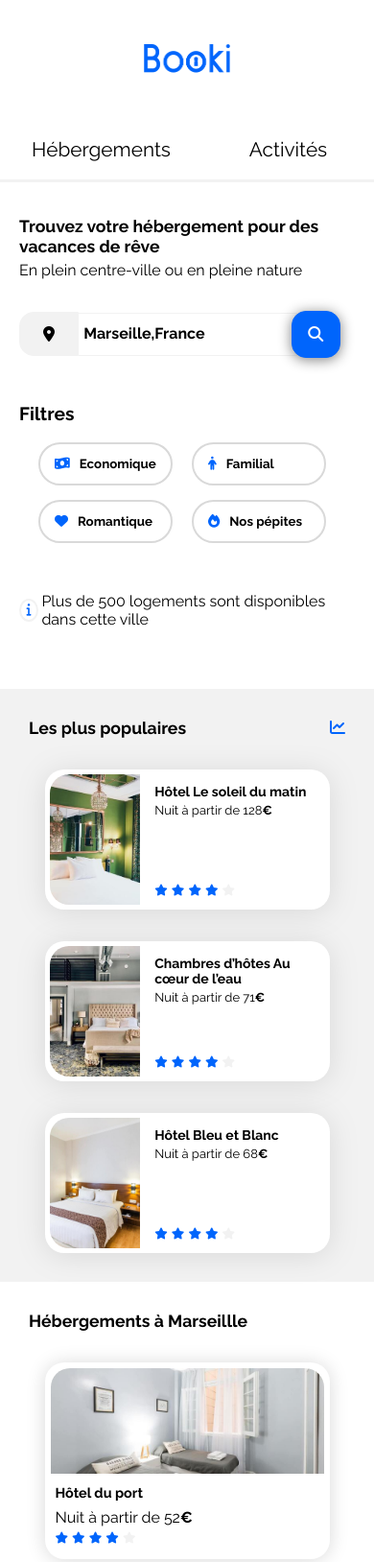
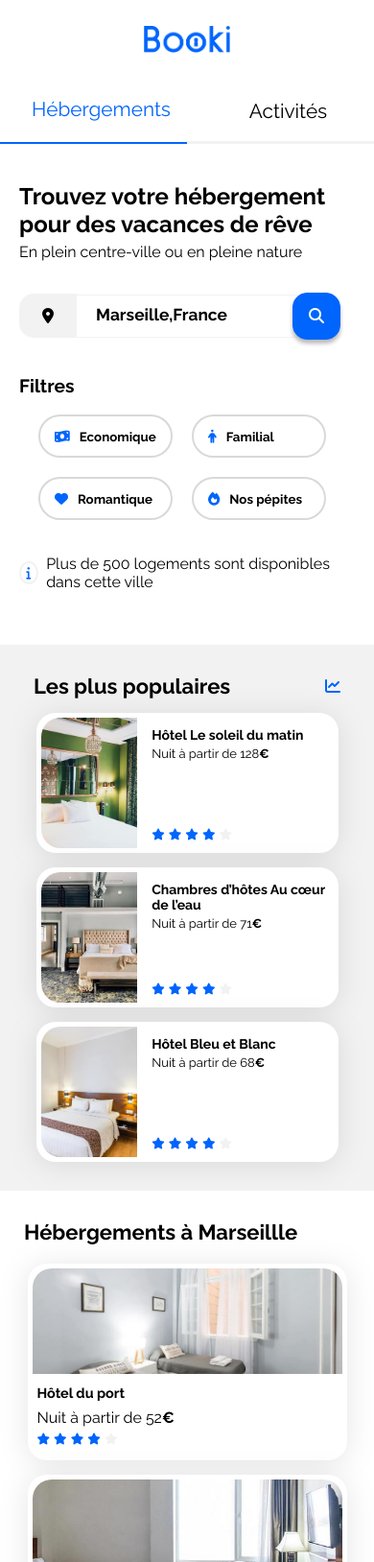
Before and after one commit to StephDev-tech/booki-starter-code-master, a plain HTML site: page index.html in a window 390 px wide. Shown: the top 1628 px of the page at 96% size. Drawn offline with Linux system fonts and the light colour scheme.

Commit message:
correction différence entre la maquette et  mon site

```diff
--- a/css/style.css
+++ b/css/style.css
@@ -62,7 +62,7 @@ a {
 .header{
     display: flex;
     justify-content: space-between;
-    height: 100px;
+    height: 120px;
 }
 
 .div-logo{
@@ -76,7 +76,7 @@ a {
 }
 
 .navigation{
-    width: 250px;
+    width: 270px;
     display: flex;
     justify-content: space-between;
     align-content: center;
@@ -84,15 +84,21 @@ a {
 
 .nav{
     height: 100%;
-    width: 50%;
     border-top: #0065fc00 solid 2px;
     text-align: center;
     line-height: 3em;
 }
 
+.active{
+    border-top: var(--main-color) solid 2px;
+    color: var(--main-color);
+}
+
 .nav:hover{
     border-top: var(--main-color) solid 2px;
+    color: var(--main-color);
 }
+
 /*--------------------------------------------------------------------------------HEADER MAIN-------------------------------------------------------------------------*/
 .titre-header-main{
     margin-bottom: 5px;
@@ -133,7 +139,7 @@ a {
 .input-recherche{
     height: 45px;
     width: 160px;
-    padding-left: 5px;
+    padding: 20px;
     box-sizing: border-box;
     border-left: none;
     border-right: none;
@@ -142,7 +148,7 @@ a {
 }
 
 .input-recherche::placeholder{
-    font-size: medium;
+    font-size: 1.1em;
     font-weight: bold;
     color: black;
 }
@@ -162,11 +168,6 @@ a {
 
 .bouton-rechercher-logo{
     display: none;
-    height: 44px;
-    width: 150px;
-    background-color:var(--main-color);
-    border: var(--main-color) solid 1px;
-    border-radius: 15px;
 }
 
 .fa-magnifying-glass{
@@ -227,7 +228,7 @@ a {
     flex-direction: row;
     justify-content: flex-start;
     align-items: center;
-    margin-bottom: 2%;
+    margin-bottom: 20px;
 }
 
 .fa-info{
@@ -261,7 +262,6 @@ a {
 /****** Hebergements ***********/
 .hebergements {
     width: 65%;
-    height: 100%;
     display: flex;
     flex-direction: column;
 }
@@ -272,20 +272,19 @@ a {
     flex-direction: row;
     flex-wrap: wrap;
     justify-content: space-between;
-    margin-top: 33px;
+    margin-top: 30px;
+
 }
 
 .card-hebergement{
-    width: 30%;
+    width: 31%;
     height: 205px;
-    margin-bottom: 30px;
+    margin-bottom: 20px;
     background-color: white;
     border-radius: 20px;
-    padding-left: 6px;
-    padding-right: 6px;
-    padding-top: 6px;
+    padding: 5px;
     box-sizing: border-box;
-    box-shadow: 0px 1px 20px #D9D9D9;
+    filter: drop-shadow(0px 3px 15px rgba(0, 0, 0, 0.1));
 
 }
 
@@ -318,11 +317,14 @@ a {
 
 .bouton-hebergement{
     border: none;
-    margin-bottom: 12px;
+
 }
 
 .text-bouton-hebergement{
     margin: 0%;
+    padding-top: 10px;
+    box-sizing: border-box;
+    display: flex;
     font-weight: bolder;
     font-size: 1.2em;
 }
@@ -341,7 +343,7 @@ a {
 
 .populaires-cards .card {
     display: flex;
-    margin-top: 33px;
+    margin-top: 30px;
 }
 
 .populaires-cards img {
@@ -373,33 +375,35 @@ a {
     margin-bottom: 5px;
 }
 
-
 /*---------------------------------------------------------------------------Activié à Marseille----------------------------------------------------------------------------------------------------------------------------------------------------------------------------------------*/
 .activites-marseille{
     display: flex;
     flex-direction: column;
     width: 100%;
+    padding: 30px;
+    padding-top: 0;
+    padding-bottom: 0;
+    box-sizing: border-box;
     margin-top: 60px;
 }
 
 .liste-activites-marseille{
     display: flex;
     flex-direction: row;
-    justify-content: space-around;
+    justify-content: space-between;
     width: 100%;
-    margin-bottom: 50px;
-    margin-top: 60px;
+    margin-bottom: 30px;
+    margin-top: 30px;
 }
 
 .card-activites-marseille{
-    width: 22%;
+    width: 23%;
     height: 409px;
     display: flex;
     flex-direction: column;
     justify-content: space-between;
     display: block;
     border-radius: 20px;
-    overflow: hidden;
     box-shadow: 0px 1px 25px #D9D9D9;
 }
 
@@ -502,7 +506,7 @@ a {
 
     .card-activites-marseille{
         width: 22%;
-        max-height: 290px;
+        max-height: 270px;
         display: flex;
         flex-direction: column;
         justify-content: space-between;
@@ -513,21 +517,19 @@ a {
     }
 
     .image-activites-marseille{
-        height: 230px;
+        height: 210px;
     }
 
     .titre-activites-marseille{
         width: 90%;
         flex-wrap: wrap;
         margin-top: 10px;
+        font-size: 0.90em;
     }
 
     .span-activites-marseille{
         margin-top: 9px;
     }
-
-
-
 }
 
 /* Small devices (phones, less than 768px) */
@@ -537,23 +539,24 @@ a {
     }
 
     .section-title{
-        font-size: 1.1em;
+        font-size: 22px;
+        margin-left: 15px;
+
     }
 
     .header{
         flex-direction: column;
-        justify-content: space-around;
         width: 100%;
-        height: 190px;
+        height: 150px;
     }
 
     .div-logo{
-        align-self: center;
-        height: 100%;
+        justify-content: center;
+        width: 100%;
+        height: 70%;
     }
 
     .logo{
-        height: 30px;
         width: 90px;
     }
 
@@ -571,9 +574,17 @@ a {
         font-size: 1.3em;
     }
 
+    .active{
+        border-top: none;
+        border-bottom: var(--main-color) solid 2px;
+        color: var(--main-color);
+
+    }
+
     .nav:hover{
         border-top: none;
         border-bottom: var(--main-color) solid 2px;
+        color: var(--main-color);
     }
 
     .header-main{
@@ -583,11 +594,12 @@ a {
     }
 
     .titre-header-main{
-        font-size: 1.1em;
+        font-size: 1.5em;
     }
 
     .barre-de-recherche{
        width: 100%;
+       margin-bottom: 20px;
     }
 
     .icon-localisation{
@@ -598,17 +610,24 @@ a {
         width: 100%;
     }
 
+    .input-recherche::placeholder{
+        font-size: 1.3em;
+    }
+
     .bouton-rechercher{
         display: none;
     }
 
     .bouton-rechercher-logo{
         display: block;
+        background-color:var(--main-color);
+        border: var(--main-color) solid 1px;
+        border-radius: 15px;
         width: 70px;
         height: 49px;
         position: relative;
         right: 15px;
-        box-shadow: 0px 2px 14px grey;
+        box-shadow: 0px 4px 4px #b9b9b9;
     }
 
     .filtres{
@@ -628,6 +647,7 @@ a {
 
     .bouton-filtre{
         width: 40%;
+        margin-bottom: 20px;
     }
 
     .logo-filtre{
@@ -643,7 +663,7 @@ a {
     }
 
     .div-info{
-        margin-top: 20px;
+        gap: 5px;
     }
 
     .hebergements-and-populaires{
@@ -651,12 +671,25 @@ a {
     }
 
     .populaires{
-        margin-top: 20px;
+        margin-top: 0px;
+    }
+
+    .populaires-title{
+        margin-right: 15px;
+    }
+
+    .populaires-cards .card{
+        margin-top: 15px;
     }
 
     .populaires-cards {
         flex-direction: column;
         align-items: center;
+        justify-self: flex-start;
+    }
+
+    .lien-populaire{
+        margin-top: 0;
     }
 
     .populaires-cards a {
@@ -665,36 +698,50 @@ a {
 
     .hebergements-and-populaires > .hebergements {
         background-color: white;
+        padding: 10px;
+        padding-top: 30px;
     }
 
     .hebergements-and-populaires > .populaires {
         border-radius: initial;
+        padding: 20px;
+        padding-top: 30px;
+        padding-bottom: 30px;
+
     }
 
     .liste-card-hebergement{
         flex-direction: column;
         align-items: center;
+        margin-top: 20px;
     }
 
     .card-hebergement{
         width: 90%;
+        margin-bottom: 15px;
+    }
+
+    .text-bouton-hebergement{
+        margin-left: 15px;
     }
 
     .activites-marseille{
-        padding: 30px;
-        margin-top: 0;
+        padding: 10px;
+        padding-bottom: 10px;
+        margin-top: 55px;
         box-sizing: border-box;
     }
+
     .liste-activites-marseille{
         flex-direction: column;
         align-items: center;
-        height: auto;
+        height: max-content;
     }
 
     .card-activites-marseille{
         width: 90%;
         height: 200px;
-        margin-bottom: 30px;
+        margin-bottom: 20px;
     }
 
     .span-activites-marseille{
@@ -716,6 +763,7 @@ a {
     .div-footer{
         width: 100%;
         align-items: flex-start;
+        margin-bottom: 30px;
     }
 
     .lien-footer{
--- a/index.html
+++ b/index.html
@@ -21,7 +21,7 @@
                 <img class="logo" src="./images/logo/Booki.png" alt="logo du site Booki">
             </div>
             <nav class="navigation">
-                <a class="nav" href="#hebergement">Hébergements</a>
+                <a class="nav active" href="#hebergement">Hébergements</a>
                 <a class="nav" href="#activites">Activités</a>
             </nav>
         </header>
@@ -37,7 +37,7 @@
                         <i class="fa-solid fa-location-dot"></i>
                     </label>
                     <input class="input-recherche" type="text" name="recherche" id="recherche" placeholder="Marseille,France">
-                    <input class="bouton-rechercher" type="submit" value="Rechercher">
+                    <button class="bouton-rechercher">Rechercher</button>
                     <button class="bouton-rechercher-logo"><i class="fa-solid fa-magnifying-glass"></i></button>
                 </form>
                 <section class="filtres">
@@ -176,7 +176,7 @@
                         <i class="fa-solid fa-chart-line" aria-hidden="true"></i>
                     </div>
                     <div class="populaires-cards">
-                        <a href="#">
+                        <a class="lien-populaire" href="#">
                             <article class="card">
                                 <img src="./images/hebergements/emile-guillemot.jpg" alt="Image de la chambre d'hôtel montrant un lit">
                                 <div class="card-content">
@@ -238,7 +238,7 @@
             </div>
 <!----------------------------------------------------------------------------ACTIVITES A MARSEILLE---------------------------------------------------------------------------------------------------------------------------------------------------------------------------------->
             <section id="activites" class="activites-marseille">
-                <h2 class="section-title">Activités à Marseille</h2>
+                <h2 class="section-title section-title-activites-marseille">Activités à Marseille</h2>
                 <div class="liste-activites-marseille">
                     <a class="card-activites-marseille" href="">
                         <img class="image-activites-marseille" src="./images/activites/reno-laithienne.jpg" alt="photo d'une marina animée, où plusieurs bateaux sont amarrés">
```
